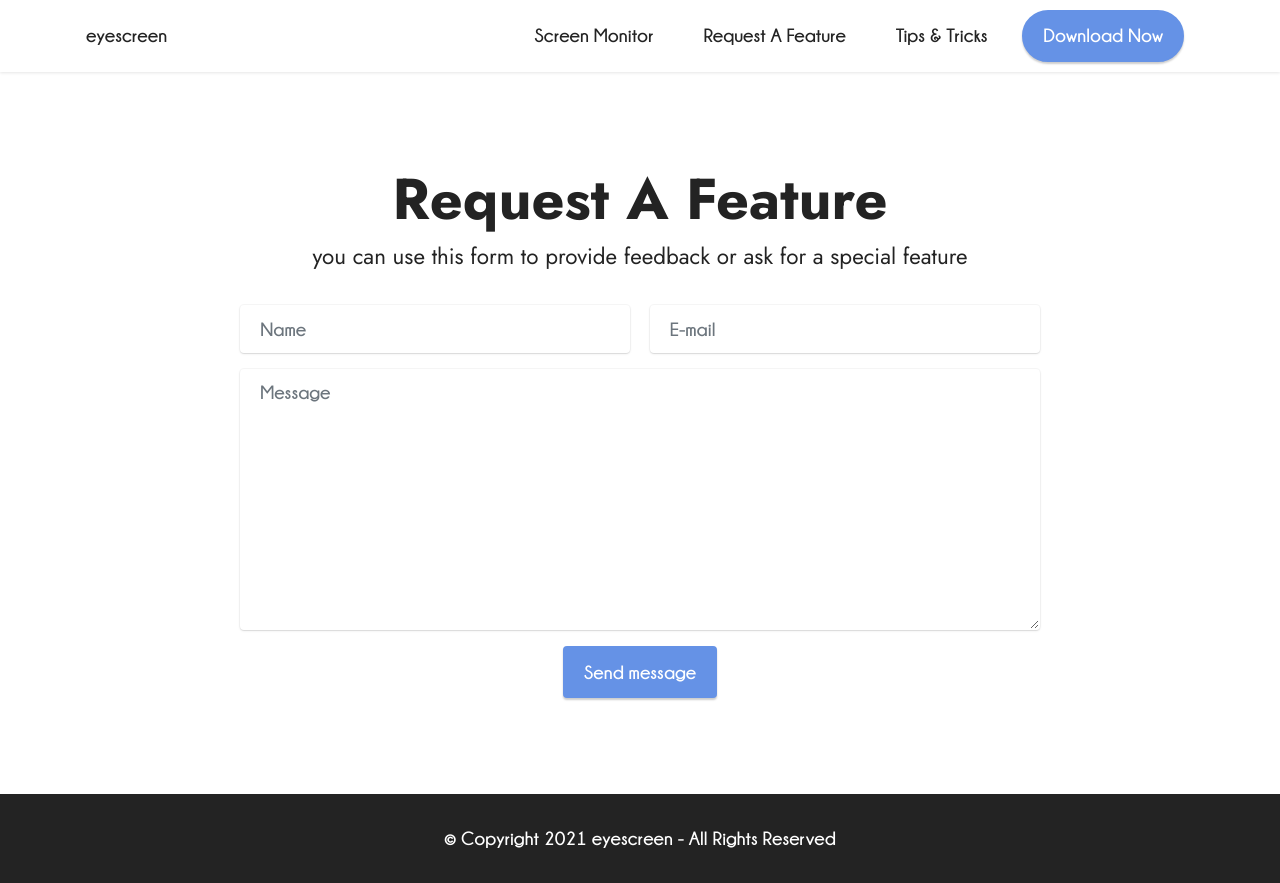
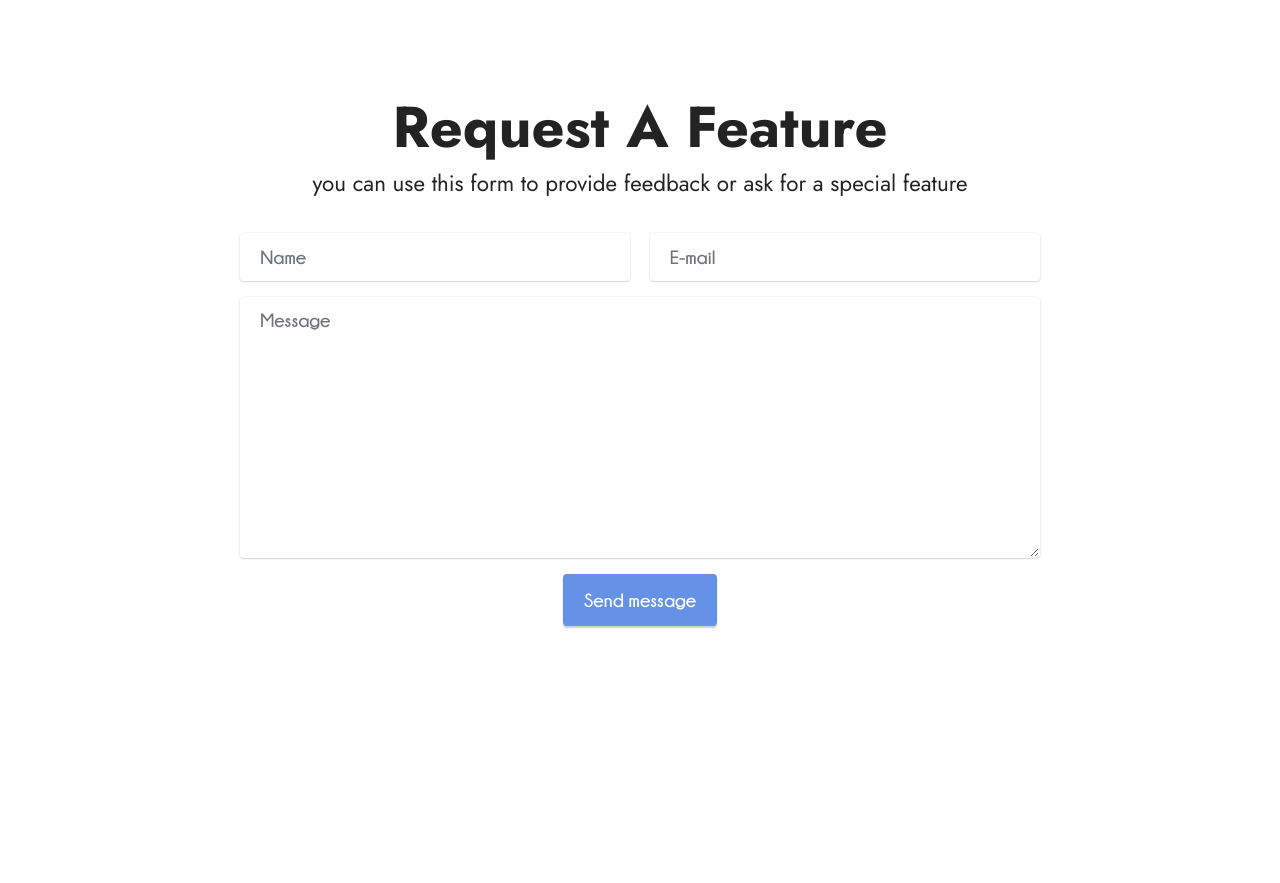
Before and after one commit to xnmn/eyescreen, a plain HTML site: page request.html in a window 1280 px wide. After the commit the page ends 800 px from the top, so only its background shows below. Drawn offline with Linux system fonts and the light colour scheme.

Commit message:
Update request.html

```diff
--- a/request.html
+++ b/request.html
@@ -26,39 +26,7 @@
 
 </head>
 <body>
-
-  <section data-bs-version="5.1" class="menu menu2 cid-t0SSOWOJSx" once="menu" id="menu2-3">
-
-    <nav class="navbar navbar-dropdown navbar-expand-lg">
-        <div class="container">
-            <div class="navbar-brand">
-
-                <span class="navbar-caption-wrap"><a class="navbar-caption text-black text-primary display-4" href="index.html">eyescreen</a></span>
-            </div>
-            <button class="navbar-toggler" type="button" data-toggle="collapse" data-bs-toggle="collapse" data-target="#navbarSupportedContent" data-bs-target="#navbarSupportedContent" aria-controls="navbarNavAltMarkup" aria-expanded="false" aria-label="Toggle navigation">
-                <div class="hamburger">
-                    <span></span>
-                    <span></span>
-                    <span></span>
-                    <span></span>
-                </div>
-            </button>
-            <div class="collapse navbar-collapse" id="navbarSupportedContent">
-                <ul class="navbar-nav nav-dropdown" data-app-modern-menu="true"><li class="nav-item"><a class="nav-link link text-black text-primary display-4" href="screen.html">Screen Monitor</a></li>
-                    <li class="nav-item"><a class="nav-link link text-black text-primary display-4" href="request.html">Request A Feature</a></li>
-                    <li class="nav-item"><a class="nav-link link text-black text-primary display-4" href="tips.html">Tips &amp; Tricks</a>
-                    </li></ul>
-
-                <div class="navbar-buttons mbr-section-btn"><a class="btn btn-primary display-4" href="page1.html">
-                        Download Now</a></div>
-            </div>
-        </div>
-    </nav>
-</section>
-
 <section data-bs-version="5.1" class="form5 cid-t0T2oDIjuo" id="form5-8">
-
-
     <div class="container-fluid">
         <div class="mbr-section-head">
             <h3 class="mbr-section-title mbr-fonts-style align-center mb-0 display-2">
@@ -95,23 +63,7 @@
         </div>
     </div>
 </section>
-
-<section data-bs-version="5.1" class="footer7 cid-t0SYN2FsFT" once="footers" id="footer7-6">
-
-
-
-
-
-    <div class="container">
-        <div class="media-container-row align-center mbr-white">
-            <div class="col-12">
-                <p class="mbr-text mb-0 mbr-fonts-style display-4"><strong>
-                    © Copyright 2021 eyescreen - All Rights Reserved
-                </strong></p>
-            </div>
-        </div>
-    </div>
-</section><section style="display:none!important; background-color: #fff; font-family: -apple-system, BlinkMacSystemFont, 'Segoe UI', 'Roboto', 'Helvetica Neue', Arial, sans-serif; color:#aaa; font-size:12px; padding: 0; align-items: center; display: flex;"><a href="https://mobirise.site/m" style="flex: 1 1; height: 3rem; padding-left: 1rem;"></a><p style="flex: 0 0 auto; margin:0; padding-right:1rem;">Made with Mobirise - <a href="https://mobirise.site/k" style="color:#aaa;">Details here</a></p></section><script src="assets/bootstrap/js/bootstrap.bundle.min.js"></script>  <script src="assets/smoothscroll/smooth-scroll.js"></script>  <script src="assets/ytplayer/index.js"></script>  <script src="assets/dropdown/js/navbar-dropdown.js"></script>  <script src="assets/theme/js/script.js"></script>  <script src="assets/formoid/formoid.min.js"></script>
+<section style="display:none!important; background-color: #fff; font-family: -apple-system, BlinkMacSystemFont, 'Segoe UI', 'Roboto', 'Helvetica Neue', Arial, sans-serif; color:#aaa; font-size:12px; padding: 0; align-items: center; display: flex;"><a href="https://mobirise.site/m" style="flex: 1 1; height: 3rem; padding-left: 1rem;"></a><p style="flex: 0 0 auto; margin:0; padding-right:1rem;">Made with Mobirise - <a href="https://mobirise.site/k" style="color:#aaa;">Details here</a></p></section><script src="assets/bootstrap/js/bootstrap.bundle.min.js"></script>  <script src="assets/smoothscroll/smooth-scroll.js"></script>  <script src="assets/ytplayer/index.js"></script>  <script src="assets/dropdown/js/navbar-dropdown.js"></script>  <script src="assets/theme/js/script.js"></script>  <script src="assets/formoid/formoid.min.js"></script>
 
 
   <input name="animation" type="hidden">
```
